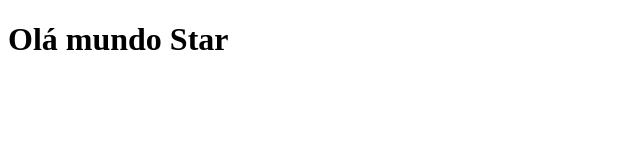
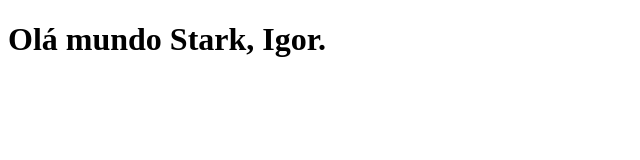
Before and after one commit to IG0RPN/TestePY, a plain HTML site: page index.html in a window 1280 px wide. Shown: the whole page, without its empty margins (0-640 px from the left). Drawn offline with Linux system fonts and the light colour scheme.

Commit message:
Update index.html

```diff
--- a/index.html
+++ b/index.html
@@ -7,6 +7,6 @@
     <title>Document</title>
 </head>
 <body>
-    <h1>Olá mundo Star</h1>
+    <h1>Olá mundo Stark, Igor.</h1>
 </body>
 </html>
```
